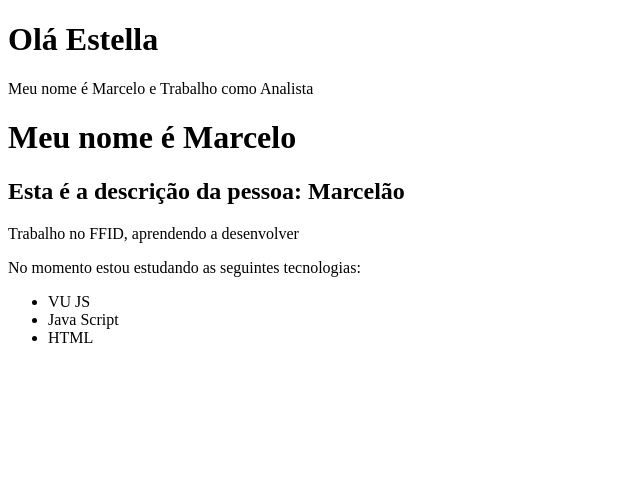
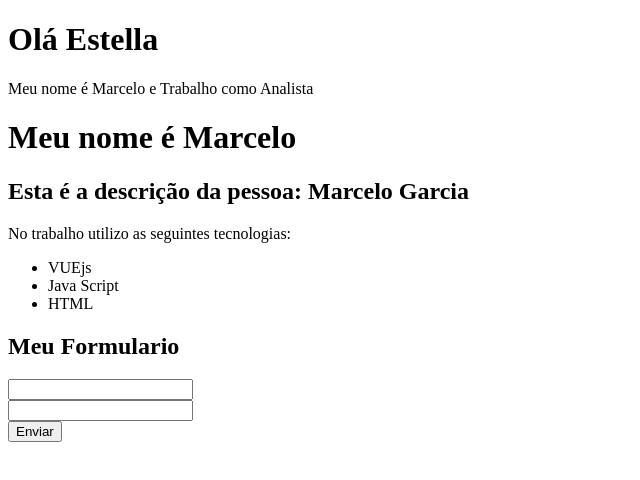
Before and after one commit to marcelogarciass/2_projeto_vue, a Vue app: page / in a window 1280 px wide. Shown: the top 480 px of the page, without its empty margins (0-640 px from the left). Built offline with nearby package versions, Linux system fonts and the light colour scheme.

Commit message:
hierarquia de components

```diff
--- a/src/App.vue
+++ b/src/App.vue
@@ -2,7 +2,7 @@
   <primeiro-componente/>
   <life-cycle/>
   <pessoa/>
-  <form/>
+  <Form/>
 </template>
 <script>
 import PrimeiroComponente from './components/PrimeiroComponente.vue';
@@ -15,7 +15,7 @@ export default {
     PrimeiroComponente,
     LifeCycle,
     Pessoa,
-    Form
+    Form,
   }
 }
 </script>
--- a/src/components/Form.vue
+++ b/src/components/Form.vue
@@ -1,14 +1,23 @@
 <template>
-    <div>
+        <h2>Meu Formulario</h2>
         <form action="">
-            <input type="text">
-            <input type="text">
-            <input type="submit" value="Enviar" >
+            <div>
+                <input-text/>
+            </div>
+            <div>
+                <input-text/>
+            </div>
+            <div>
+                <submit/>
+            </div>
         </form>
-    </div>
+
 </template>
 <script>
-    export default {
-        name: 'Form'
+import inputText from './form/inputText.vue'
+import Submit from './form/Submit.vue'
+export default {
+  components: { inputText, Submit },
+    name: 'Form'
 }
 </script>
--- a/src/components/Info.vue
+++ b/src/components/Info.vue
@@ -1,9 +1,8 @@
 <template>
     <div>
-        <p>Trabalho no FFID, aprendendo a desenvolver</p>
-        <p>No momento estou estudando as seguintes tecnologias:</p>
+        <p>No trabalho utilizo as seguintes tecnologias:</p>
         <ul>
-            <li>VU JS</li>
+            <li>VUEjs</li>
             <li>Java Script</li>
             <li>HTML</li>
         </ul>
@@ -11,6 +10,6 @@
 </template>
 <script>
 export default {
-    name: 'info'
+    nome: 'Info'
 }
 </script>
--- a/src/components/Pessoa.vue
+++ b/src/components/Pessoa.vue
@@ -1,19 +1,21 @@
 <template>
     <div>
-        <h2> Esta é a descrição da pessoa: {{ nome }} </h2>
-       <Info/>
+        <h2>Esta é a descrição da pessoa: {{ nome }} </h2>
+        <Info/>
+        <form/>
     </div>
 </template>
 <script>
+import Form from './Form.vue';
 import Info from './Info.vue';
 
 export default {
     name: "Pessoa",
     data() {
         return {
-            nome: "Marcelão"
+            nome: "Marcelo Garcia"
         };
     },
-    components: { Info }
+    components: { Info, Form }
 }
 </script>
--- /dev/null
+++ b/src/components/form/Submit.vue
@@ -0,0 +1,8 @@
+<template>
+    <input type="submit" value="Enviar" >
+</template>
+<script>
+    export default {
+        name: 'Submit'
+    }
+</script>
--- /dev/null
+++ b/src/components/form/inputText.vue
@@ -0,0 +1,8 @@
+<template>
+    <input type="text">
+</template>
+<script>
+export default {
+    name: 'InputText'
+}
+</script>
```
